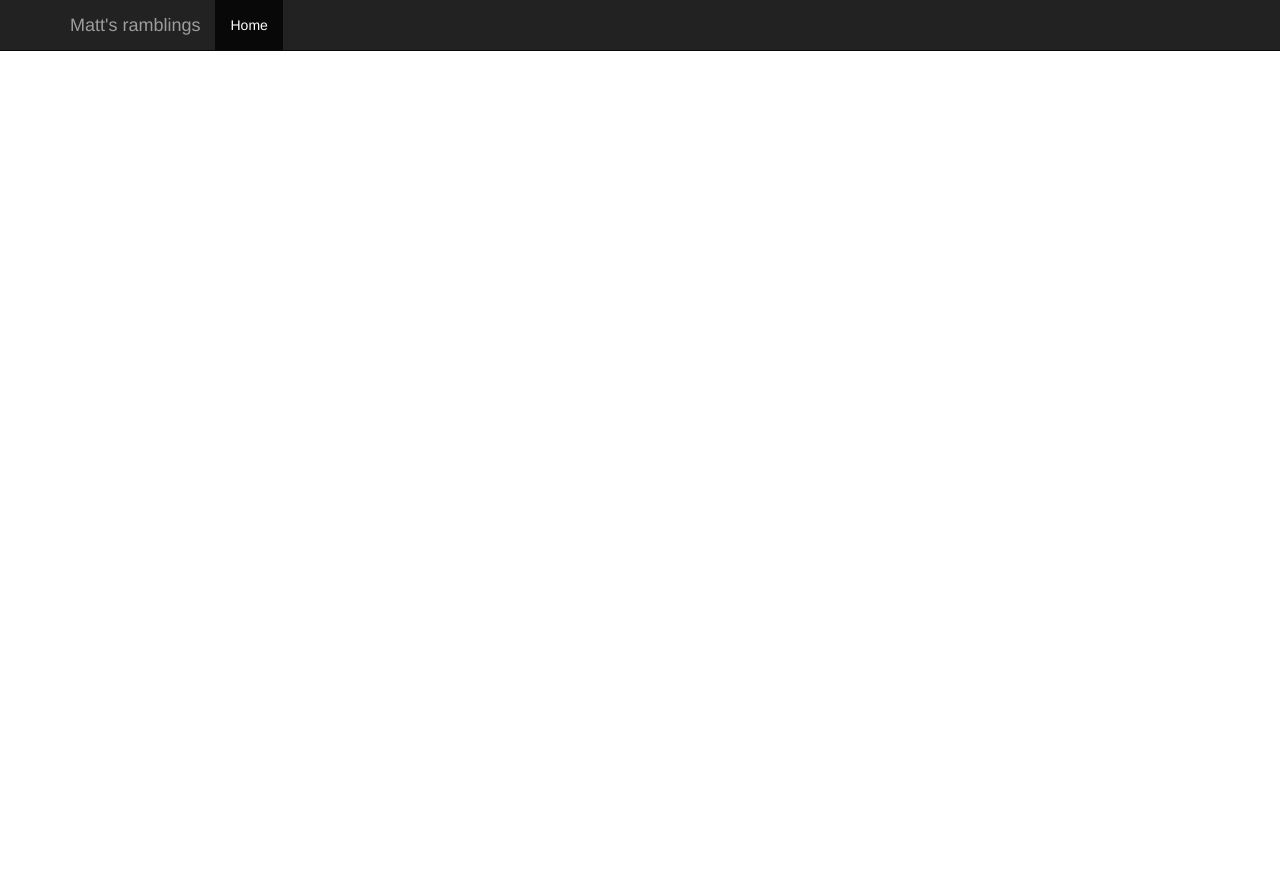
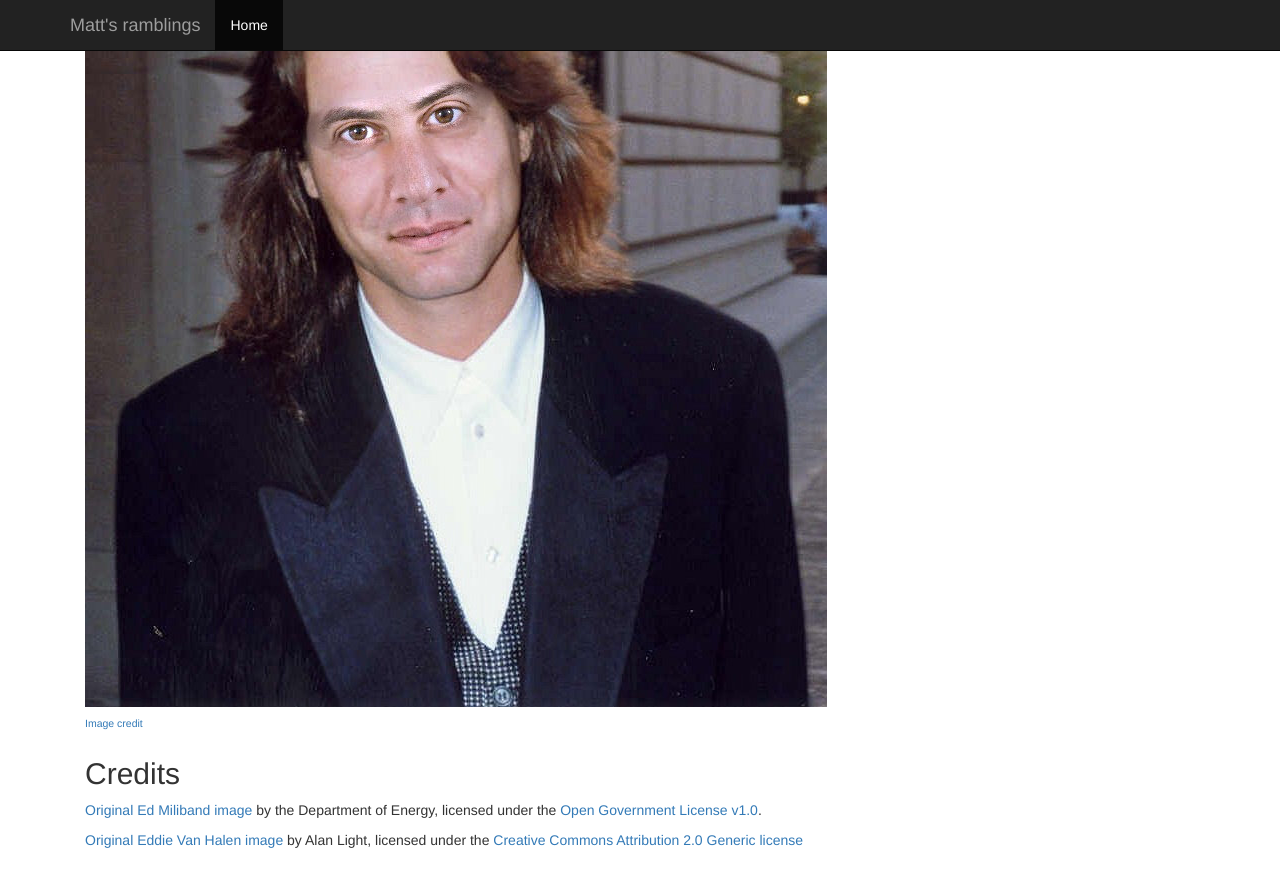
Before and after one commit to matthewearl/matthewearl.github.io, a Jekyll site: the page built from _posts/2015-07-28-switching-eds-with-python.md, in a window 1280 px wide and 900 px high, scrolled down 7707 px. Shown: the top 887 px of the window. Built offline with Jekyll 4.4.1, drawn with Linux system fonts in a browser that asks for light colours; nearby versions of some CDN libraries; formulas are drawn with MathJax 3; some of the changed text lies outside the part shown.

Commit message:
Add images, and make a few tweaks.

```diff
--- a/_posts/2015-07-28-switching-eds-with-python.md
+++ b/_posts/2015-07-28-switching-eds-with-python.md
@@ -6,6 +6,8 @@ title: Switching Eds Face swapping with Python, dlib, and OpenCV
 # Switching Eds: Face swapping with Python, dlib, and OpenCV
 
 ![Header](/assets/switching-eds/header.jpg)
+
+<sup>[Image credit](#image_credits)</sup>
 
 ## Introduction
 
@@ -26,6 +28,8 @@ The script uses [dlib](http://dlib.net/)'s Python bindings to extract facial
 landmarks:
 
 ![Landmarks](/assets/switching-eds/landmarks.jpg)
+
+<sup>[Image credit](#image_credits)</sup>
 
 Dlib implements the algorithm described in the paper [One Millisecond Face
 Alignment with an Ensemble of Regression Trees](
@@ -142,7 +146,9 @@ def warp_im(im, M, dshape):
 
 Which produces the following alignment:
 
-![Aligned faces](/assets/switching-eds/aligned-faces.jpg)
+![Aligned faces](/assets/switching-eds/aligned-faces.gif)
+
+<sup>[Image credit](#image_credits)</sup>
 
 ## 3. Colour correcting the second image
 
@@ -151,6 +157,8 @@ problem:
 
 ![Non colour-corrected
 overlay](/assets/switching-eds/non-colour-corrected-overlay.jpg)
+
+<sup>[Image credit](#image_credits)</sup>
 
 The issue is that differences in skin-tone and lighting between the two images
 is causing a discontinuity around the edges of the overlaid region. Let's try
@@ -181,6 +189,8 @@ def correct_colours(im1, im2, shape1):
 And the result:
 
 ![Colour corrected](/assets/switching-eds/colour-corrected.jpg)
+
+<sup>[Image credit](#image_credits)</sup>
 
 This function attempts to change the colouring of `im2` to match that of `im1`.
 It does this by dividing `im2` by a gaussian blur of `im2`, and then
@@ -206,7 +216,7 @@ of 0.6 * the pupillary distance is used.
 A mask is used to select which parts of image 2 and which parts of image 1
 should be shown in the final image:
 
-![Mask](/assets/switching-eds/mask.jpg)
+![Mask](/assets/switching-eds/mask.png)
 
 Regions with value 1 (shown white here) correspond with areas where image 2
 should show, and regions with colour 0 (shown black here) correspond with areas
@@ -271,3 +282,20 @@ Finally, the mask is applied to give the final image:
 {% highlight python %}
 output_im = im1 * (1.0 - combined_mask) + warped_corrected_im2 * combined_mask
 {% endhighlight %}
+
+![Final](/assets/switching-eds/final.jpg)
+
+<sup>[Image credit](#image_credits)</sup>
+
+## Credits
+
+<a id="image_credits" />
+[Original Ed Miliband image](https://commons.wikimedia.org/
+wiki/File:Ed_Miliband.jpg) by the Department of Energy, licensed under the
+[Open Government License v1.0](https://www.nationalarchives.gov.uk/doc/
+open-government-licence/version/1/).
+
+[Original Eddie Van Halen image](https://
+commons.wikimedia.org/wiki/File:Eddie_Van_Halen_(1993).jpg) by Alan Light,
+licensed under the [Creative Commons Attribution 2.0 Generic license](https://
+creativecommons.org/licenses/by/2.0/deed.en)
```
Also changed, not shown: other parts of _posts/2015-07-28-switching-eds-with-python.md (+11 -10 lines), assets/switching-eds/aligned-faces.gif (added), assets/switching-eds/colour-corrected.jpg (added), assets/switching-eds/final.jpg (added), assets/switching-eds/header.jpg (added), assets/switching-eds/landmarks.jpg (added), assets/switching-eds/mask.png (added), assets/switching-eds/non-colour-corrected-overlay.jpg (added).
